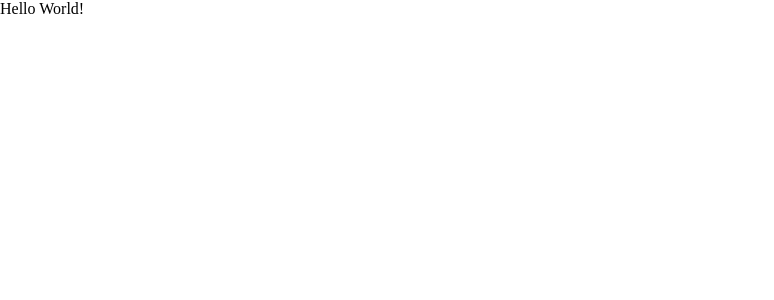
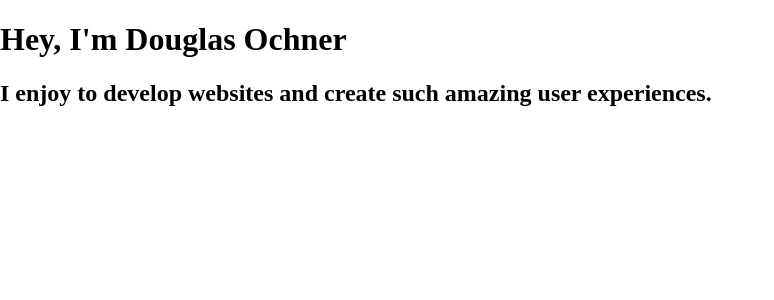
Before and after one commit to dochner/dochner.github.io_old, a Nuxt app: page / in a window 1280 px wide. Shown: the top 300 px of the page, without its empty margins (0-774 px from the left). Built offline with nearby package versions, Linux system fonts and the light colour scheme; a web font is replaced by a local one.

Commit message:
feat: update home titles

```diff
--- a/pages/index.vue
+++ b/pages/index.vue
@@ -1,5 +1,6 @@
 <template>
   <div>
-    Hello World!
+    <h1>Hey, I'm Douglas Ochner</h1>
+    <h2>I enjoy to develop websites and create such amazing user experiences.</h2>
   </div>
 </template>
```
